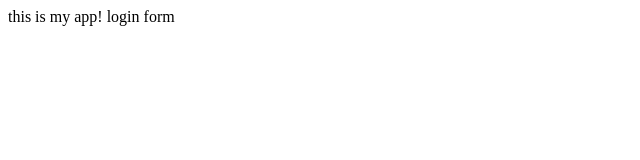
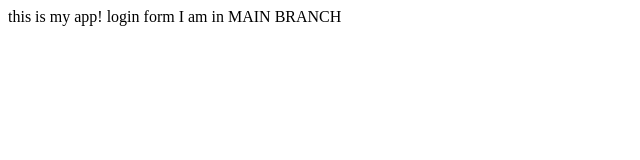
Before and after one commit to glespinosa/demo-git, a plain HTML site: page index.html in a window 1280 px wide. Shown: the whole page, without its empty margins (0-640 px from the left). Drawn offline with Linux system fonts and the light colour scheme.

Commit message:
index.html main branch

```diff
--- a/index.html
+++ b/index.html
@@ -3,6 +3,6 @@
         <title>My App</title>
     </head>
     <body>
-        this is my app! login form
+        this is my app! login form I am in MAIN BRANCH
     </body>
 </html>
```
